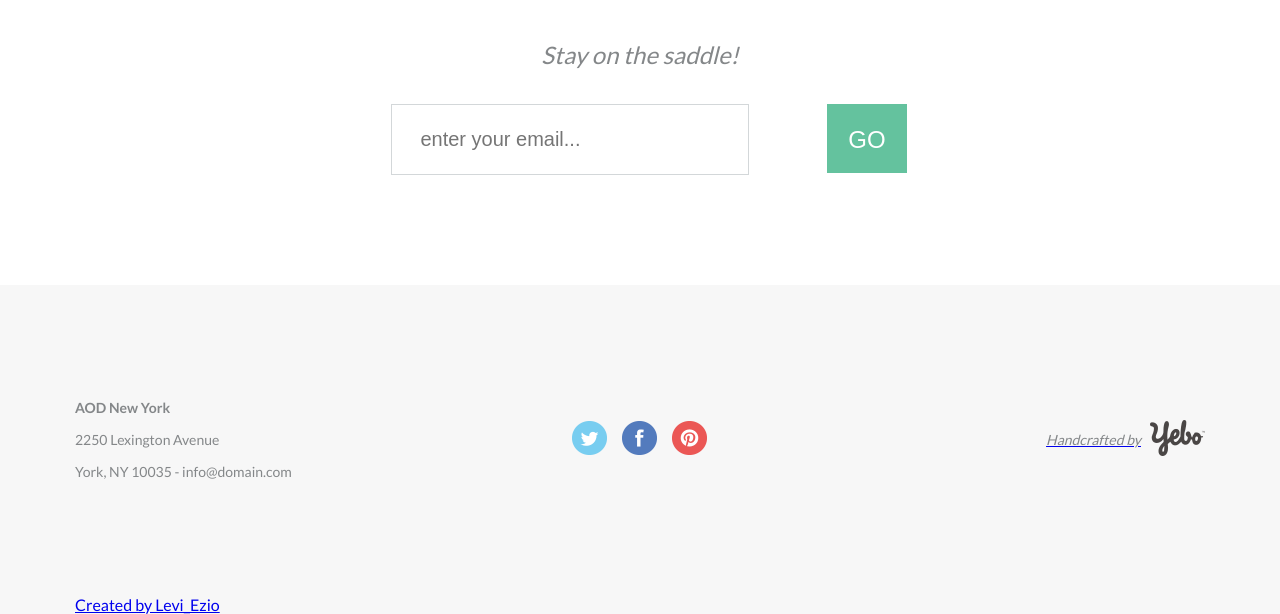
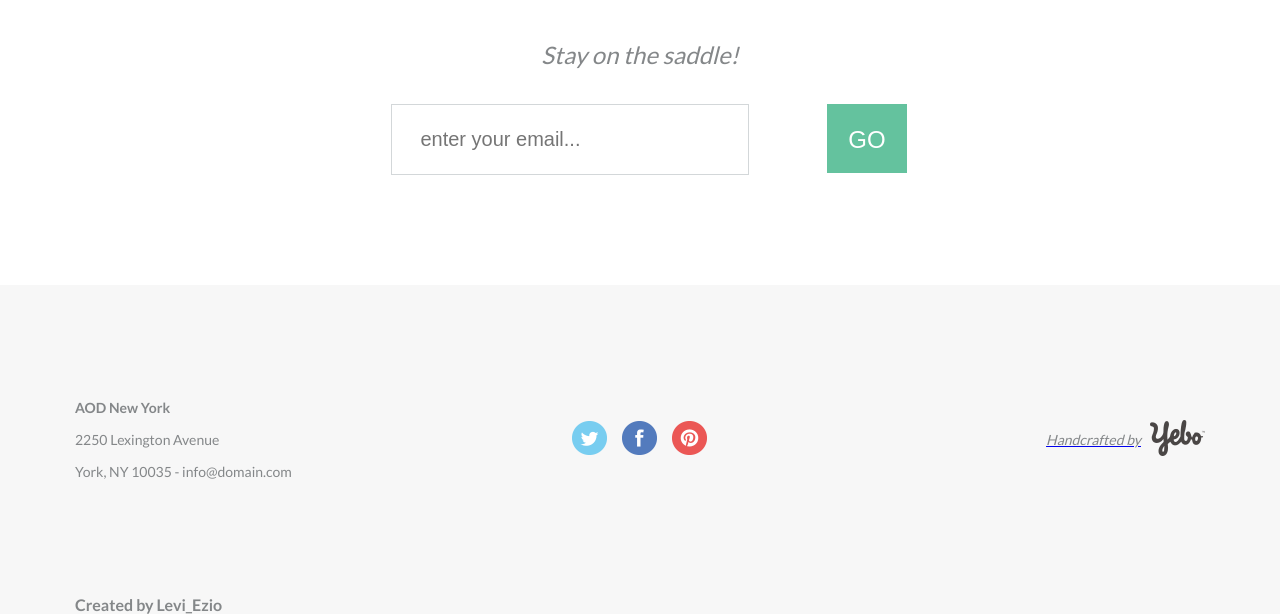
Before and after one commit to Levi1207/Velo-AOD, a plain HTML site: page index.html in a window 1280 px wide. Shown: the part 4459-5073 px from the top of the page. Drawn offline with nearby package versions, Linux system fonts and the light colour scheme.

Commit message:
Update style.css

```diff
--- a/style.css
+++ b/style.css
@@ -690,6 +690,17 @@ li {
 }
 .dev__icon {
 }
+.levi__ezio{
+    text-align: center;
+    color: #848789;
+    font-weight: 700;
+    justify-content:end;
+    text-decoration: none;
+}
+.levi__ezio:hover{
+    transition-duration: 0.8s;
+    color: #64C29E;
+}
 @media (max-width: 1100px) {
     .footer{
         padding: 50px 0;
```
